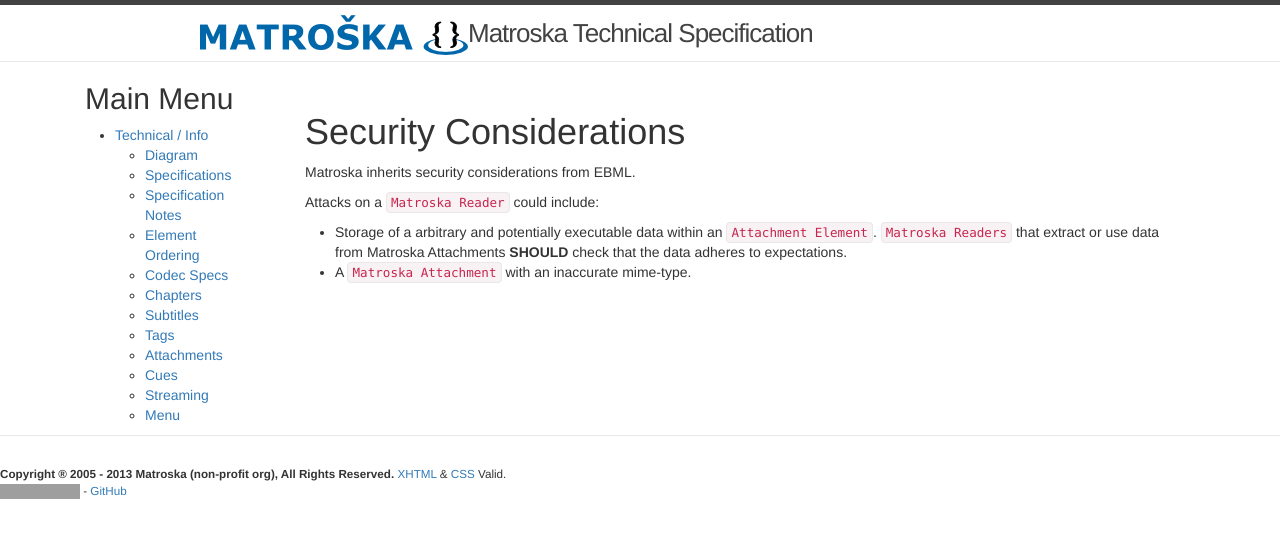
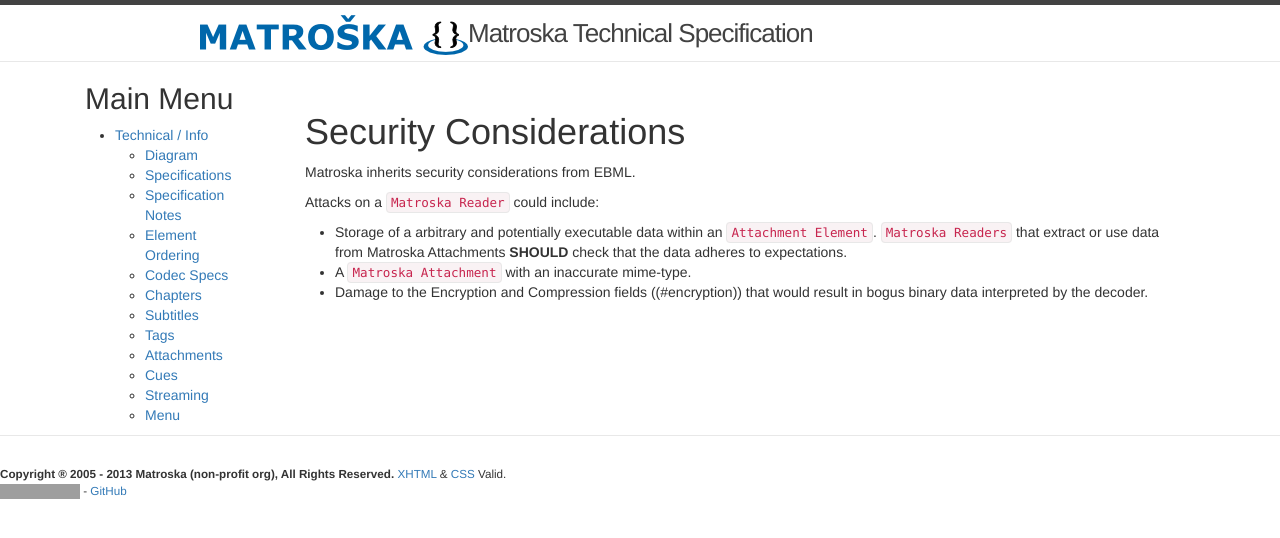
Before and after one commit to ietf-wg-cellar/matroska-specification, a Jekyll site: the page built from matroska_security.md, in a window 1280 px wide. Shown: the top 538 px of the page. Built offline with Jekyll 4.4.1, drawn with Linux system fonts in a browser that asks for light colours; our own code applies the rules of GitHub Pages for plain Markdown files; grey boxes are pictures that could not be loaded.

Commit message:
mention how damage to the compression/encryption could break players

```diff
--- a/matroska_security.md
+++ b/matroska_security.md
@@ -8,3 +8,5 @@
   `Matroska Readers` that extract or use data from Matroska Attachments **SHOULD**
   check that the data adheres to expectations.
 * A `Matroska Attachment` with an inaccurate mime-type.
+* Damage to the Encryption and Compression fields ((#encryption)) that would result in bogus binary data
+  interpreted by the decoder.
```
